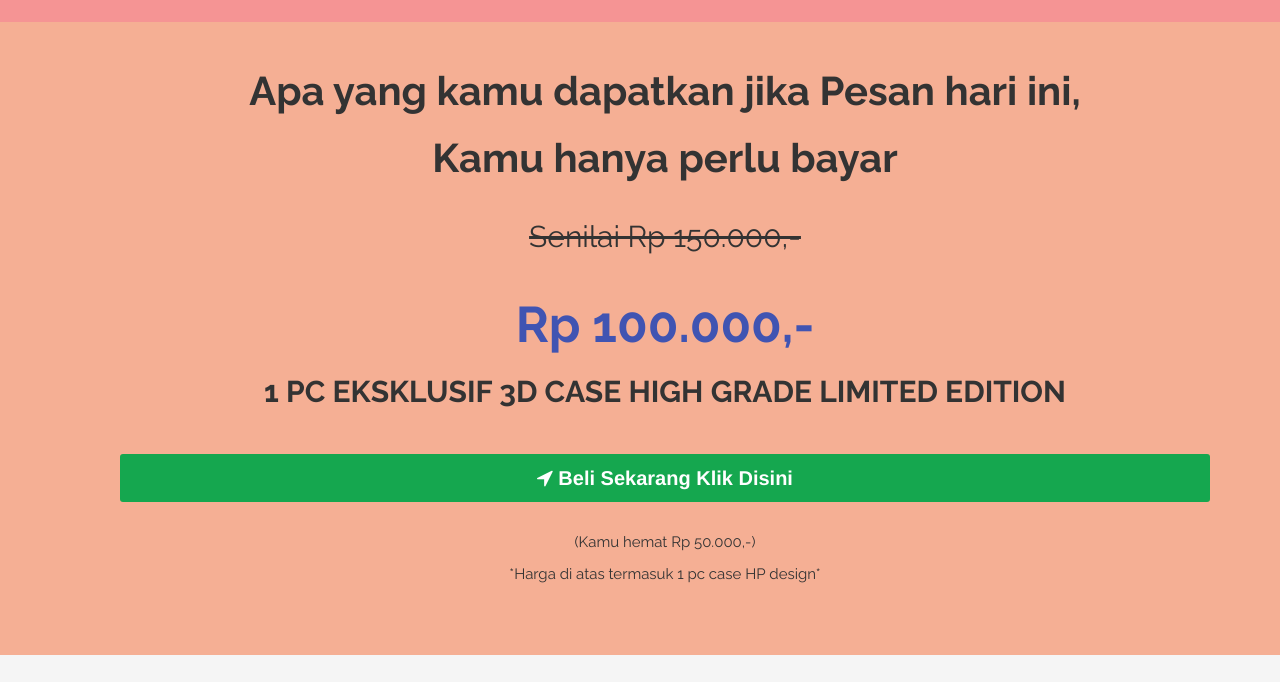
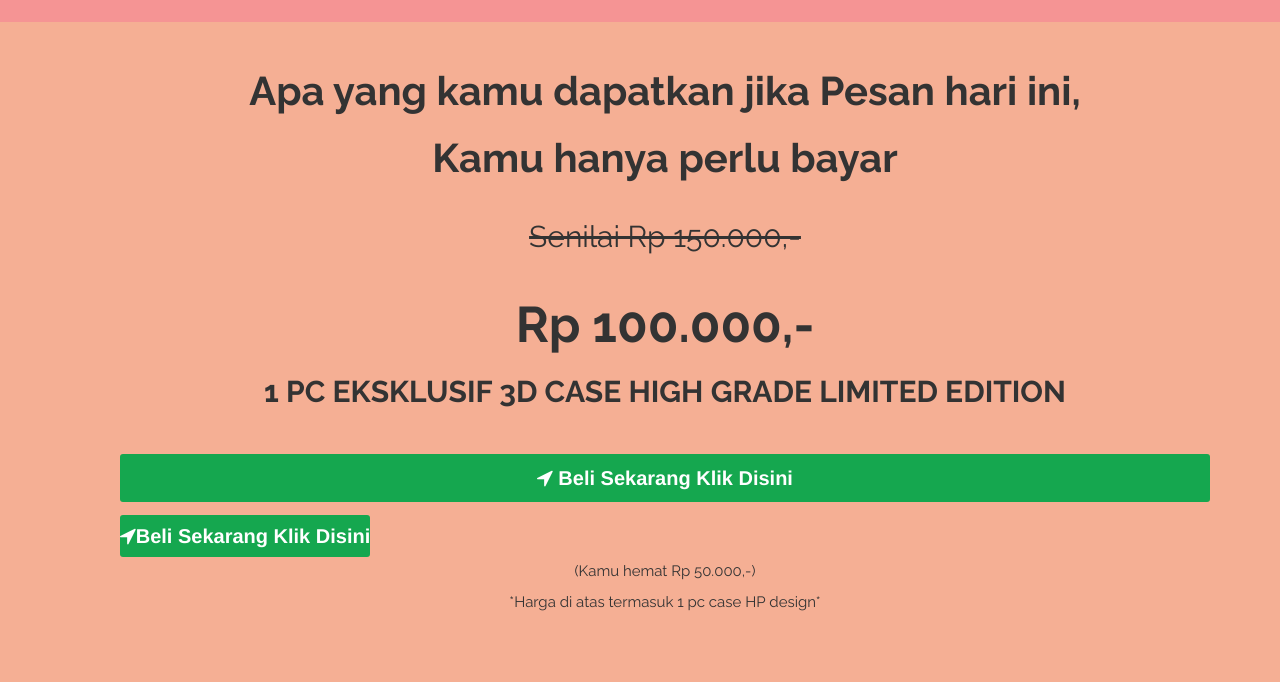
Before and after one commit to icalbalino/landing-page-penjualanCasingHP, a plain HTML site: page landingpage-baru/indexbaru.html in a window 1280 px wide. Shown: the part 9442-10124 px from the top of the page. Drawn offline with nearby package versions, Linux system fonts and the light colour scheme; a web font is replaced by a local one.

Commit message:
init lp baruu

```diff
--- a/landingpage-baru/indexbaru.html
+++ b/landingpage-baru/indexbaru.html
@@ -1,3 +1,4 @@
+<!DOCTYPE html>
 <html>
 	<head>
 	<link rel="shortcut icon" href="assets/images/ALFACUSTOMpng1_20201222030313.png">
@@ -38,7 +39,7 @@
 			</div>
 		</div>
 	</div>
-	<script async="" defer="" crossorigin="anonymous" src="https://connect.facebook.net/id_ID/sdk.js#xfbml=1&amp;version=v9.0" nonce="WOScMrhp"></script>
+	<!-- <script async="" defer="" crossorigin="anonymous" src="https://connect.facebook.net/id_ID/sdk.js#xfbml=1&amp;version=v9.0" nonce="WOScMrhp"></script> -->
 	<script src="assets/plugins/code-jquery/jquery-2.2.4.min.js" crossorigin="anonymous"></script>
 	<div class="editor-row">
 		<div class="editor-canvas" style="width:100%">
@@ -338,11 +339,13 @@
 
 												<div class="">
 													<form class="" action="checkout.html">
-													<!-- <a type="nextstep" href="checkout.html"  class="c6569"> <i class="fa fa-location-arrow"></i><b>Beli Sekarang Klik Disini</b></a> -->
+
 													<button type="nextstep" onclick="nextStep('nextstep','window.location','initiateCheckout','undefined');return false;" data_hide_on="" class="c6569">
 														<i class="fa fa-location-arrow"></i> Beli Sekarang Klik Disini<br></button>
 													</form>
 												</div>
+
+												<a type="nextstep" href="checkout.html"  class="c6569"> <i class="fa fa-location-arrow"></i><b>Beli Sekarang Klik Disini</b></a>
 
 												<div class="xz56g">
 													<p>(Kamu hemat Rp 50.000,-)</p><p>*Harga di atas termasuk 1 pc case HP&nbsp;design*</p>
```
Also changed, not shown: landingpage-baru/checkout.html (+3 -1 lines).
